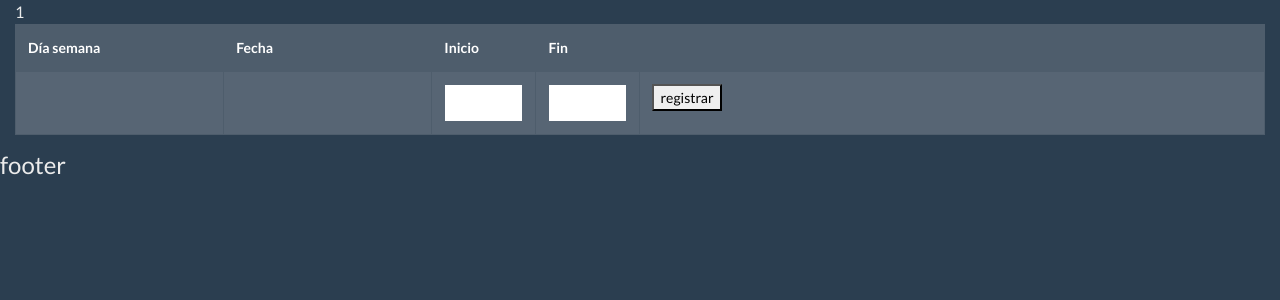
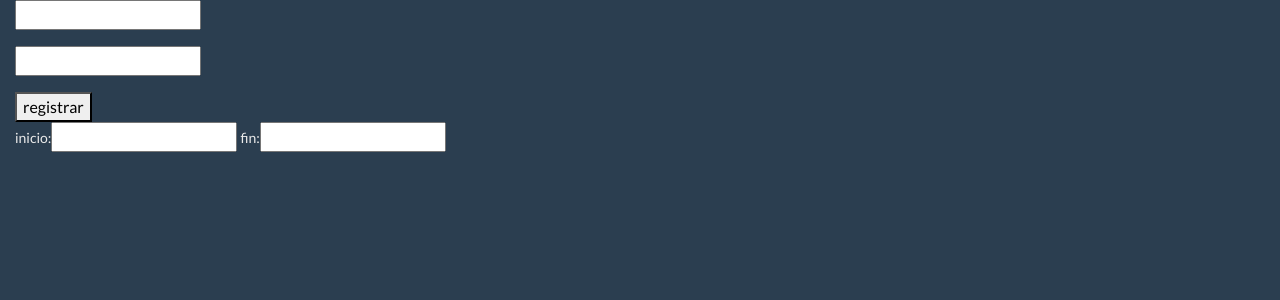
Before and after one commit to FreeMEM/controlhorario, a Django app: template TrackingLaboral/templates/tracking/tracking.html in a window 1280 px wide. Shown: the part 54-354 px from the top of the page. Run offline with Django 3.2, Linux system fonts and the light colour scheme; the template is opened without the code that fills it: values that come from a table or form of the project are taken from there, others are empty; some libraries are stand-ins or nearby versions.

Commit message:
created tracking and trackinglist views. Harcoded employee

```diff
--- a/TrackingLaboral/Apps/Tracking/forms.py
+++ b/TrackingLaboral/Apps/Tracking/forms.py
@@ -1,5 +1,6 @@
 from django import forms
 from .models import Track
+from django.contrib.admin import widgets
 
 
 class TrackingForm(forms.ModelForm):
@@ -18,6 +19,13 @@
         }
 
         widgets = {
-            'start': forms.TimeInput(attrs={'class':'form-control'}),
-            'end': forms.TimeInput(attrs={'class':'form-control'}),
+            # 'start': forms.DateInput(),
+            # 'end': forms.DateInput(),
+            'start': forms.TimeInput(),
+            'end': forms.TimeInput(),
         }
+
+        initial = {
+            'start' : "21:00",
+            'end' : "20:00"
+        }
--- a/TrackingLaboral/Apps/Tracking/models.py
+++ b/TrackingLaboral/Apps/Tracking/models.py
@@ -32,5 +32,5 @@
 	created_at = models.DateTimeField(default=timezone.now)
 
 	def __str__(self):
-		cadena= "Entrada: {0} - Salida: {1}  Comentario: {2}"
-		return cadena.format(self.start, self.end, self.comment)
+		cadena= "Entrada: {0} - Salida: {1}"
+		return cadena.format(self.start, self.end)
--- a/TrackingLaboral/Apps/Tracking/urls.py
+++ b/TrackingLaboral/Apps/Tracking/urls.py
@@ -1,7 +1,8 @@
 from django.urls import path, include
-from TrackingLaboral.Apps.Tracking.views import test,tracking
+from TrackingLaboral.Apps.Tracking.views import test,tracking,trackinglist
 
 urlpatterns = [
-    path('test', test, name='test-view'),
-    path('tracking', tracking, name="tracking")
+
+    path('tracking/', tracking, name="tracking"),
+    path('trackinglist/', trackinglist, name="trackinglist")
 ]
--- a/TrackingLaboral/templates/base/layout.html
+++ b/TrackingLaboral/templates/base/layout.html
@@ -9,6 +9,7 @@
     <!-- <link rel="stylesheet" href="https://stackpath.bootstrapcdn.com/bootstrap/4.3.1/css/bootstrap.min.css" integrity="sha384-ggOyR0iXCbMQv3Xipma34MD+dH/1fQ784/j6cY/iJTQUOhcWr7x9JvoRxT2MZw1T" crossorigin="anonymous"> -->
     <title>{% block title %} Document {% endblock %}</title>
 </head>
+{% autoescape on %}
 <body>
     <header class="navbar navbar-expand navbar-dark flex-column flex-md-row bd-navbar">
     {% block header %}
@@ -18,10 +19,10 @@
         <div class="navbar-nav-scroll">
             <ul class="navbar-nav bd-navbar-nav flex-row">
                 <li class="nav-item">
-                    <a class="nav-link active" href="">Registrar horario</a>
+                    <a class="nav-link active" href="/tracking/">Registrar horario</a>
                 </li>
                 <li class="nav-item">
-                    <a class="nav-link" href="">Histórico</a>
+                    <a class="nav-link" href="/trackinglist/">Histórico</a>
                 </li>
                 <li class="nav-item">
                     <a class="nav-link" href="">Configuración</a>
@@ -38,11 +39,12 @@
     </div>
 
     {% block footer %}
-    <h4>footer</h4>
+
     {% endblock %}
     <script src="https://code.jquery.com/jquery-3.3.1.slim.min.js" integrity="sha384-q8i/X+965DzO0rT7abK41JStQIAqVgRVzpbzo5smXKp4YfRvH+8abtTE1Pi6jizo" crossorigin="anonymous"></script>
     <script src="https://cdnjs.cloudflare.com/ajax/libs/popper.js/1.14.7/umd/popper.min.js" integrity="sha384-UO2eT0CpHqdSJQ6hJty5KVphtPhzWj9WO1clHTMGa3JDZwrnQq4sF86dIHNDz0W1" crossorigin="anonymous"></script>
     <script src="https://stackpath.bootstrapcdn.com/bootstrap/4.3.1/js/bootstrap.min.js" integrity="sha384-JjSmVgyd0p3pXB1rRibZUAYoIIy6OrQ6VrjIEaFf/nJGzIxFDsf4x0xIM+B07jRM" crossorigin="anonymous"></script>
     <!-- <script src="{% static 'js/bootstrap.min.js' %}"></script> -->
 </body>
+{% endautoescape %}
 </html>
--- a/TrackingLaboral/templates/tracking/tracking.html
+++ b/TrackingLaboral/templates/tracking/tracking.html
@@ -5,34 +5,11 @@
 {% block content %}
 <form method="post">
     {% csrf_token %}
-    <table class="table table-striped table-bordered table-dark table-hover">
-        <thead>
-        <tr>
-            <th scope="col" class="col-2">Día semana</th>
-            <th scope="col" class="col-2">Fecha</th>
-            <th scope="col" class="col-1">Inicio</th>
-            <th scope="col" class="col-1">Fin</th>
-            <th scope="col" class="col-6"></th>
-        </tr>
-        </thead>
-        <tbody>
-            <tr>
-                <th scope="row" class="col-2">{{ today|date:'l' }}</th>
-                <td class="col-2">{{ today|date:'d-m-Y' }}</td>
-                <td class="col-1">{{ form.start }}</td>
-                <td class="col-1">{{ form.end }}</td>
-                <td class="col-6"><button type="submit">registrar</button></td>
-            </tr>
-1            {% for track in tracklist %}
-            <tr>
-                <th scope="row" class="col-2">{{ track.start|date:'l' }}</th>
-                <td class="col-2">{{ track.start|date:'d-m-Y' }}</td>
-                <td class="col-1">{{ track.start|date:'H:i' }}</td>
-                <td class="col-1">{{ track.end|date:'H:i' }}</td>
-                <td class="col-6"></td>
-            </tr>
-            {% endfor %}
-        </tbody>
-    </table>
+    <p>{{ form.start }}</p>
+    <p>{{ form.end }}</p>
+    <button type="submit">registrar</button>
 </form>
+{% if results %}
+    <p>{{ results }}</p>
+{% endif %}
 {% endblock %}
```
Also changed, not shown: TrackingLaboral/Apps/Tracking/views.py (+13 -10 lines).
